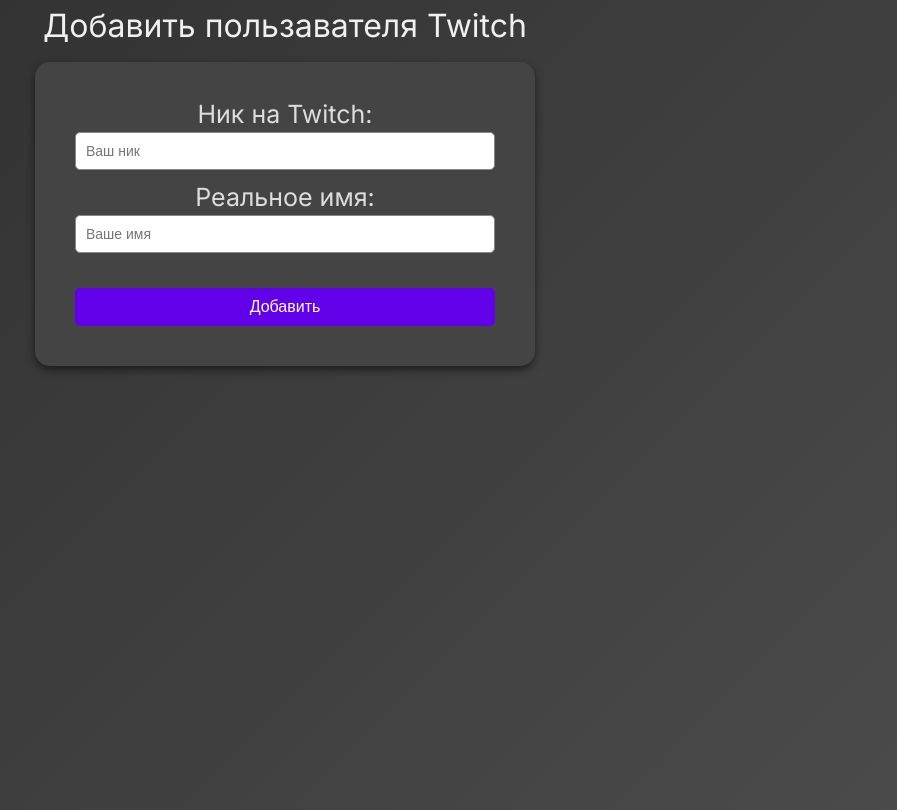
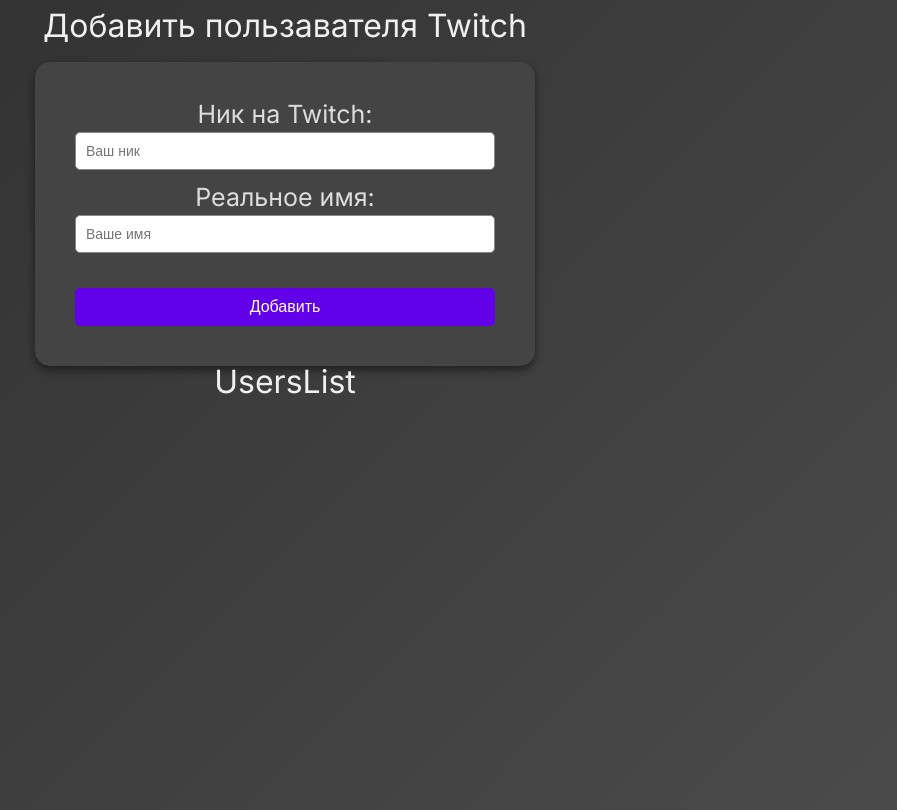
Before and after one commit to ArtyomHloba/twitch-project, a React (Vite) app in the folder client/: page / in a window 1280 px wide. Shown: the whole page, without its empty margins (355-1252 px from the left). Built offline with nearby package versions, Linux system fonts and the light colour scheme.

Commit message:
Add UserList component

```diff
--- /dev/null
+++ b/client/src/components/UsersList/index.jsx
@@ -0,0 +1,5 @@
+function UsersList () {
+  return <div>UsersList</div>;
+}
+
+export default UsersList;
--- a/client/src/pages/UserPage/index.jsx
+++ b/client/src/pages/UserPage/index.jsx
@@ -1,7 +1,13 @@
+import UsersList from '../../components/UsersList/index.jsx';
 import UserForm from './../../components/forms/UserForm/index.jsx';
 
 function UserPage () {
-  return <UserForm />;
+  return (
+    <>
+      <UserForm />
+      <UsersList />
+    </>
+  );
 }
 
 export default UserPage;
```
